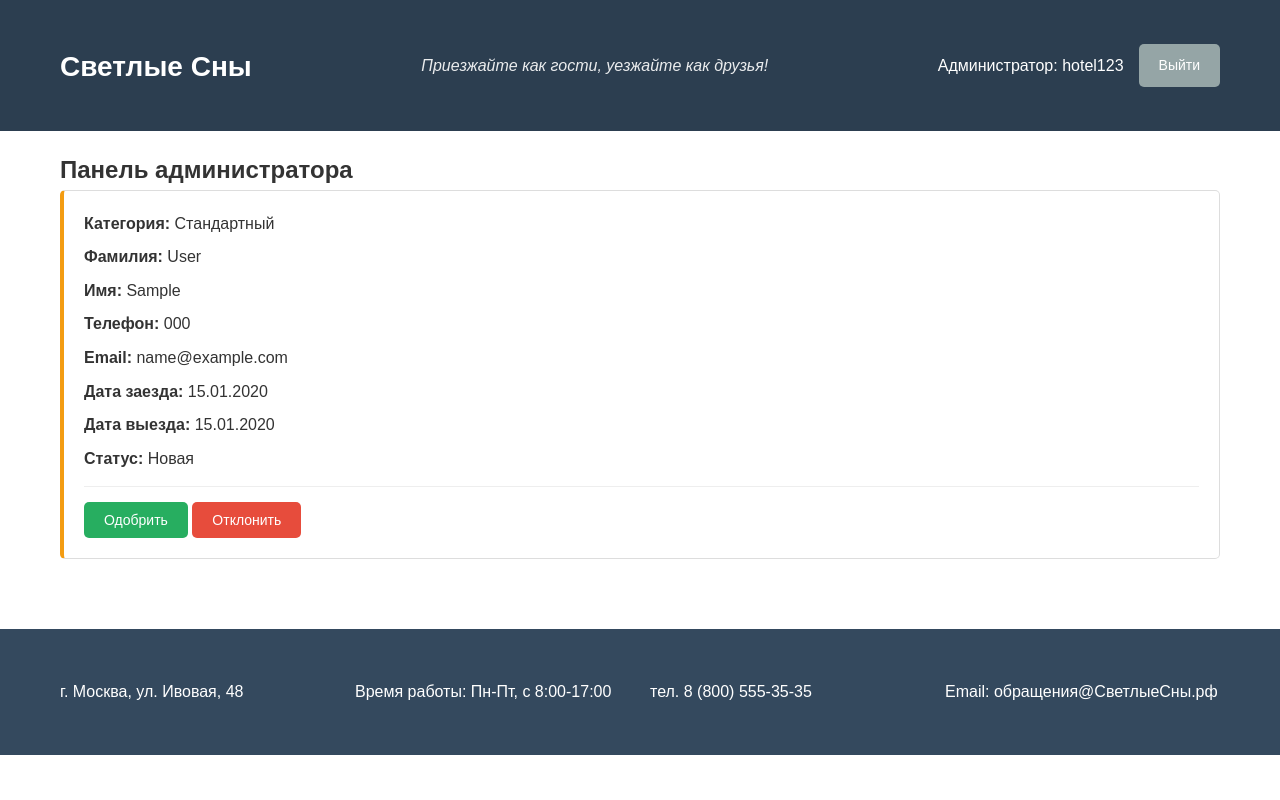
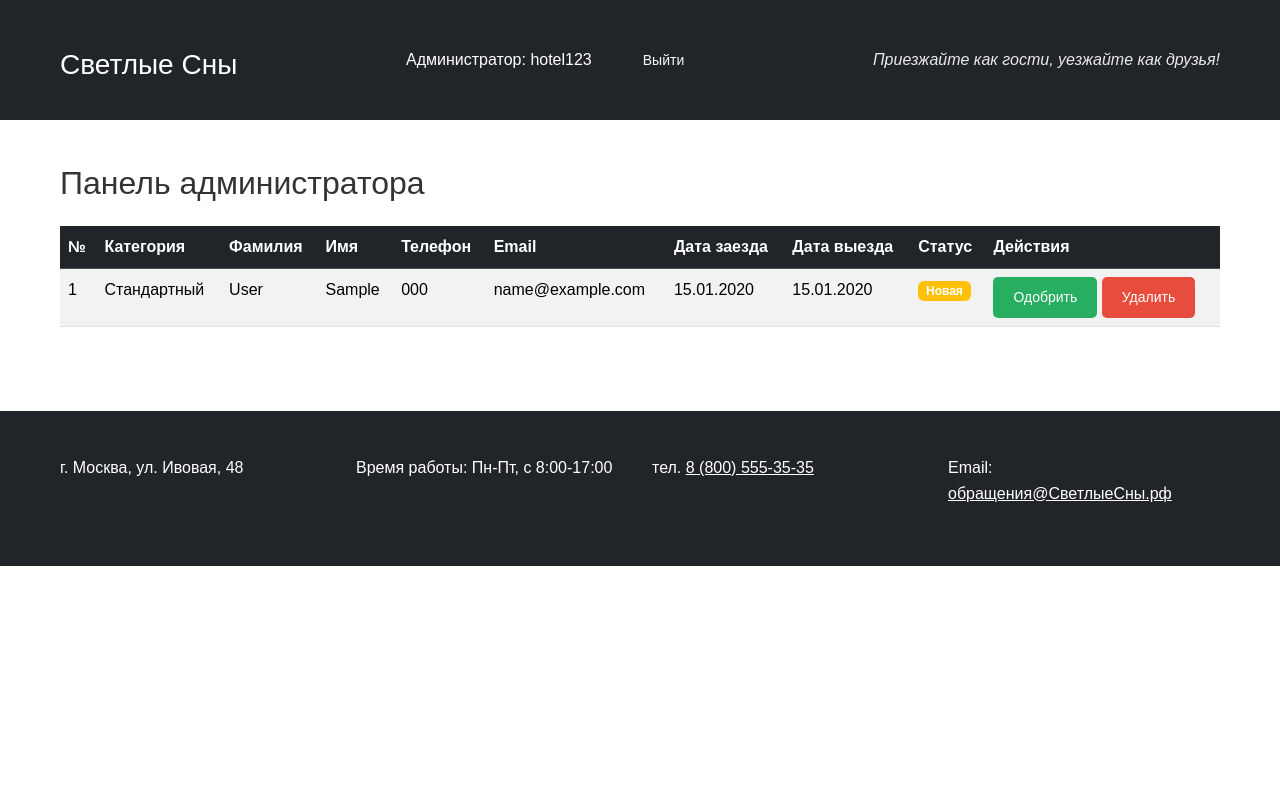
Before and after one commit to Ytk-Platonov/hotel-booking, a PHP site: page /admin.php in a window 1280 px wide. Run offline with PHP 8.4, Linux system fonts and the light colour scheme; a user stored in the database is signed in; data comes from the database, SQL or seed files in the repository; tables that the repository leaves empty hold one stand-in row (values such as "Sample post"); some libraries are stand-ins or nearby versions.

Commit message:
Update admin.php

```diff
--- a/admin.php
+++ b/admin.php
@@ -8,6 +8,9 @@ if (!isset($_SESSION['admin_id'])) {
 }
 
 // Обработка действий
+$message = '';
+$messageType = 'success';
+
 if ($_SERVER['REQUEST_METHOD'] === 'POST') {
     $action = $_POST['action'] ?? '';
     $bookingId = filter_input(INPUT_POST, 'booking_id', FILTER_VALIDATE_INT);
@@ -16,20 +19,36 @@ if ($_SERVER['REQUEST_METHOD'] === 'POST') {
         if ($action === 'approve') {
             $stmt = $pdo->prepare("UPDATE bookings SET status = 'approved' WHERE id = :id");
             $stmt->execute([':id' => $bookingId]);
-        } elseif ($action === 'reject') {
-            $stmt = $pdo->prepare("UPDATE bookings SET status = 'rejected' WHERE id = :id");
+            $message = 'Заявка одобрена';
+            $messageType = 'success';
+        } elseif ($action === 'delete') {
+            $stmt = $pdo->prepare("DELETE FROM bookings WHERE id = :id");
             $stmt->execute([':id' => $bookingId]);
+            $message = 'Заявка удалена';
+            $messageType = 'info';
         }
     }
 }
 
 // Получаем все заявки
-$stmt = $pdo->query("SELECT b.*, r.category_id, rc.name AS category_name
+$stmt = $pdo->query("SELECT b.*, rc.name AS category_name
                      FROM bookings b
                      JOIN rooms r ON b.room_id = r.id
                      JOIN room_categories rc ON r.category_id = rc.id
                      ORDER BY b.created_at DESC");
 $bookings = $stmt->fetchAll();
+
+$statusLabels = [
+    'new' => 'Новая',
+    'approved' => 'Одобрена',
+    'rejected' => 'Отклонена'
+];
+
+$statusClasses = [
+    'new' => 'warning',
+    'approved' => 'success',
+    'rejected' => 'danger'
+];
 ?>
 <!DOCTYPE html>
 <html lang="ru">
@@ -37,71 +56,96 @@ $bookings = $stmt->fetchAll();
     <meta charset="UTF-8">
     <meta name="viewport" content="width=device-width, initial-scale=1.0">
     <title>Панель администратора - Светлые Сны</title>
+    <link rel="stylesheet" href="assets/css/bootstrap.min.css">
     <link rel="stylesheet" href="assets/css/style.css">
 </head>
 <body>
-    <header class="site-header">
-        <div class="container">
-            <h1 class="site-title"><a href="index.php">Светлые Сны</a></h1>
-            <p class="slogan">Приезжайте как гости, уезжайте как друзья!</p>
+
+<header class="site-header bg-dark text-white py-3">
+    <div class="container d-flex justify-content-between align-items-center">
+        <h1 class="site-title mb-0">
+            <a href="index.php" class="text-white text-decoration-none">Светлые Сны</a>
+        </h1>
         <div class="admin-info">
-                <span>Администратор: <?= htmlspecialchars($_SESSION['admin_login']) ?></span>
-                <a href="logout.php" class="btn btn-secondary">Выйти</a>
+            <span class="me-3">Администратор: <?= htmlspecialchars($_SESSION['admin_login']) ?></span>
+            <a href="logout.php" class="btn btn-outline-light btn-sm">Выйти</a>
         </div>
+        <p class="slogan mb-0 fst-italic">Приезжайте как гости, уезжайте как друзья!</p>
     </div>
 </header>
 
-    <main class="container">
-        <h2>Панель администратора</h2>
+<main class="container my-4">
+    <h2 class="mb-4">Панель администратора</h2>
+
+    <?php if ($message): ?>
+        <div class="alert alert-<?= $messageType ?>"><?= htmlspecialchars($message) ?></div>
+    <?php endif; ?>
 
     <?php if (empty($bookings)): ?>
-            <p>Заявок на бронирование пока нет.</p>
+        <div class="alert alert-info">Заявок на бронирование пока нет.</div>
     <?php else: ?>
-            <div class="bookings-list">
+        <div class="table-responsive">
+            <table class="table table-striped table-hover">
+                <thead class="table-dark">
+                    <tr>
+                        <th>№</th>
+                        <th>Категория</th>
+                        <th>Фамилия</th>
+                        <th>Имя</th>
+                        <th>Телефон</th>
+                        <th>Email</th>
+                        <th>Дата заезда</th>
+                        <th>Дата выезда</th>
+                        <th>Статус</th>
+                        <th>Действия</th>
+                    </tr>
+                </thead>
+                <tbody>
                     <?php foreach ($bookings as $booking): ?>
-                    <article class="booking-card <?= $booking['status'] ?>">
-                        <div class="booking-info">
-                            <p><strong>Категория:</strong> <?= htmlspecialchars($booking['category_name']) ?></p>
-                            <p><strong>Фамилия:</strong> <?= htmlspecialchars($booking['last_name']) ?></p>
-                            <p><strong>Имя:</strong> <?= htmlspecialchars($booking['first_name']) ?></p>
-                            <p><strong>Телефон:</strong> <?= htmlspecialchars($booking['phone']) ?></p>
-                            <p><strong>Email:</strong> <?= htmlspecialchars($booking['email']) ?></p>
-                            <p><strong>Дата заезда:</strong> <?= date('d.m.Y', strtotime($booking['check_in'])) ?></p>
-                            <p><strong>Дата выезда:</strong> <?= date('d.m.Y', strtotime($booking['check_out'])) ?></p>
-                            <p><strong>Статус:</strong>
-                                <?php
-                                $statusLabels = [
-                                    'new' => 'Новая',
-                                    'approved' => 'Одобрена',
-                                    'rejected' => 'Отклонена'
-                                ];
-                                echo $statusLabels[$booking['status']] ?? $booking['status'];
-                                ?>
-                            </p>
-                        </div>
-
+                        <tr>
+                            <td><?= $booking['id'] ?></td>
+                            <td><?= htmlspecialchars($booking['category_name']) ?></td>
+                            <td><?= htmlspecialchars($booking['last_name']) ?></td>
+                            <td><?= htmlspecialchars($booking['first_name']) ?></td>
+                            <td><?= htmlspecialchars($booking['phone']) ?></td>
+                            <td><?= htmlspecialchars($booking['email']) ?></td>
+                            <td><?= date('d.m.Y', strtotime($booking['check_in'])) ?></td>
+                            <td><?= date('d.m.Y', strtotime($booking['check_out'])) ?></td>
+                            <td>
+                                <span class="badge bg-<?= $statusClasses[$booking['status']] ?>">
+                                    <?= $statusLabels[$booking['status']] ?>
+                                </span>
+                            </td>
+                            <td>
                                 <?php if ($booking['status'] === 'new'): ?>
-                            <div class="booking-actions">
                                     <form method="POST" action="admin.php" style="display: inline;">
                                         <input type="hidden" name="booking_id" value="<?= $booking['id'] ?>">
-                                    <button type="submit" name="action" value="approve" class="btn btn-success">Одобрить</button>
-                                    <button type="submit" name="action" value="reject" class="btn btn-danger">Отклонить</button>
+                                        <button type="submit" name="action" value="approve" class="btn btn-success btn-sm">Одобрить</button>
+                                        <button type="submit" name="action" value="delete" class="btn btn-danger btn-sm"
+                                                onclick="return confirm('Вы уверены, что хотите удалить заявку?')">Удалить</button>
                                     </form>
-                            </div>
+                                <?php else: ?>
+                                    <span class="text-muted">—</span>
                                 <?php endif; ?>
-                    </article>
+                            </td>
+                        </tr>
                     <?php endforeach; ?>
+                </tbody>
+            </table>
         </div>
     <?php endif; ?>
 </main>
 
-    <footer class="site-footer">
+<footer class="site-footer bg-dark text-white py-4 mt-5">
     <div class="container">
-            <p>г. Москва, ул. Ивовая, 48</p>
-            <p>Время работы: Пн-Пт, с 8:00-17:00</p>
-            <p>тел. 8 (800) 555-35-35</p>
-            <p>Email: обращения@СветлыеСны.рф</p>
+        <div class="row">
+            <div class="col-md-3"><p>г. Москва, ул. Ивовая, 48</p></div>
+            <div class="col-md-3"><p>Время работы: Пн-Пт, с 8:00-17:00</p></div>
+            <div class="col-md-3"><p>тел. <a href="tel:88005553535" class="text-white">8 (800) 555-35-35</a></p></div>
+            <div class="col-md-3"><p>Email: <a href="mailto:обращения@СветлыеСны.рф" class="text-white">обращения@СветлыеСны.рф</a></p></div>
+        </div>
     </div>
 </footer>
+
 </body>
 </html>
```
Lines whose indentation alone changed are shown as unchanged.
